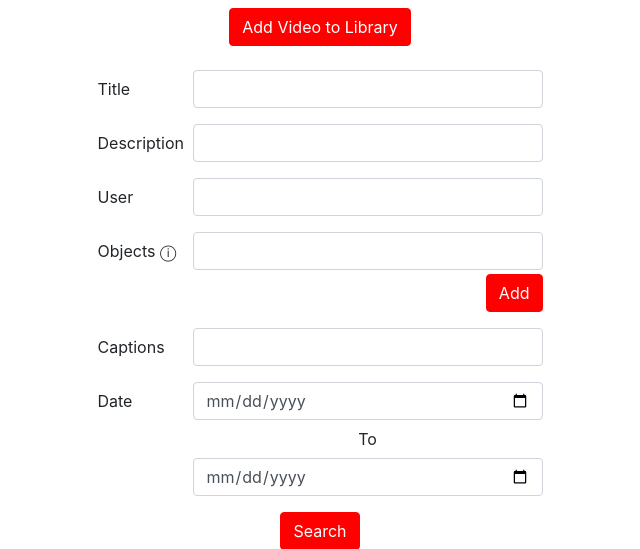
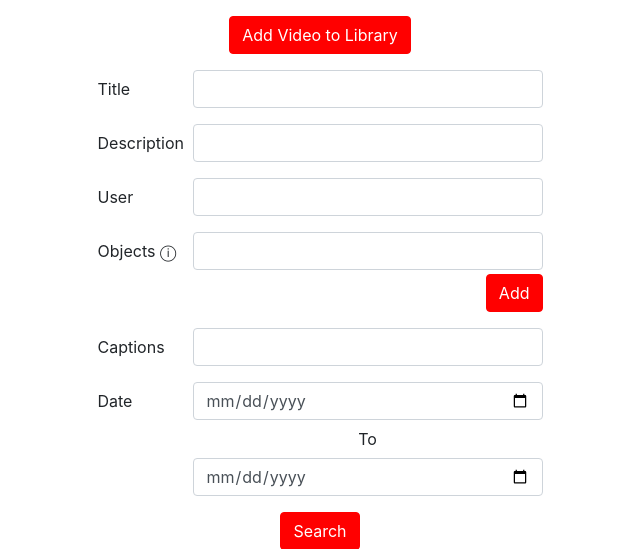
Before and after one commit to JohnSorhannus/AdvancedYouTubeSearch, a Django app: template search/templates/search/home.html in a window 1280 px wide. Shown: the part 58-607 px from the top of the page, without its empty margins (320-960 px from the left). Run offline with Django 3.2, Linux system fonts and the light colour scheme; the template is opened without the code that fills it, so the values that code supplies are empty; some libraries are stand-ins or nearby versions.

Commit message:
Rewrote analyzevideos command to accept video URL as argument, cchanged margins of add video button and form on homepage

```diff
--- a/search/templates/search/add_video_modal.html
+++ b/search/templates/search/add_video_modal.html
@@ -1,4 +1,4 @@
-<div class="mt-2 text-center">
+<div class="mt-3 text-center">
 	<button type="button" class="btn btn-danger" data-toggle="modal" data-target="#addVideoModal">Add Video to Library</button>
 </div>
 <div class="modal fade" id="addVideoModal" tabindex="-1" aria-labelledby="exampleModalLabel" aria-hidden="true">
--- a/search/templates/search/home.html
+++ b/search/templates/search/home.html
@@ -3,7 +3,7 @@
 {% block content %}
 <div class="container">
 	{% include 'search/add_video_modal.html' %}
-	<form class="mt-xl-4" method="GET" action="/results/">
+	<form class="mt-3" method="GET" action="/results/">
 		<div class="row form-group justify-content-center">
 			<label class="col-xl-1 col-form-label">Title</label>
 			<div class="col-xl-4">
```
Also changed, not shown: search/management/commands/analyzevideos.py (+5 -4 lines), db.sqlite3.
